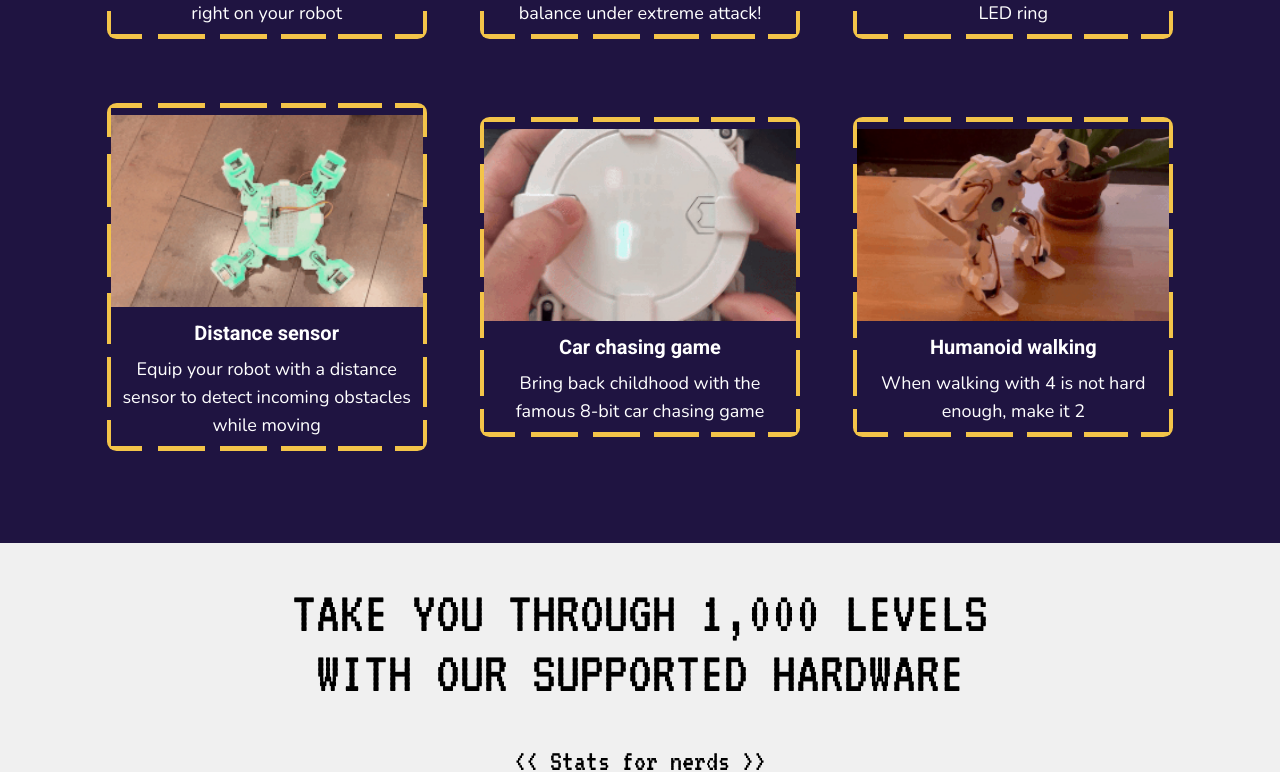
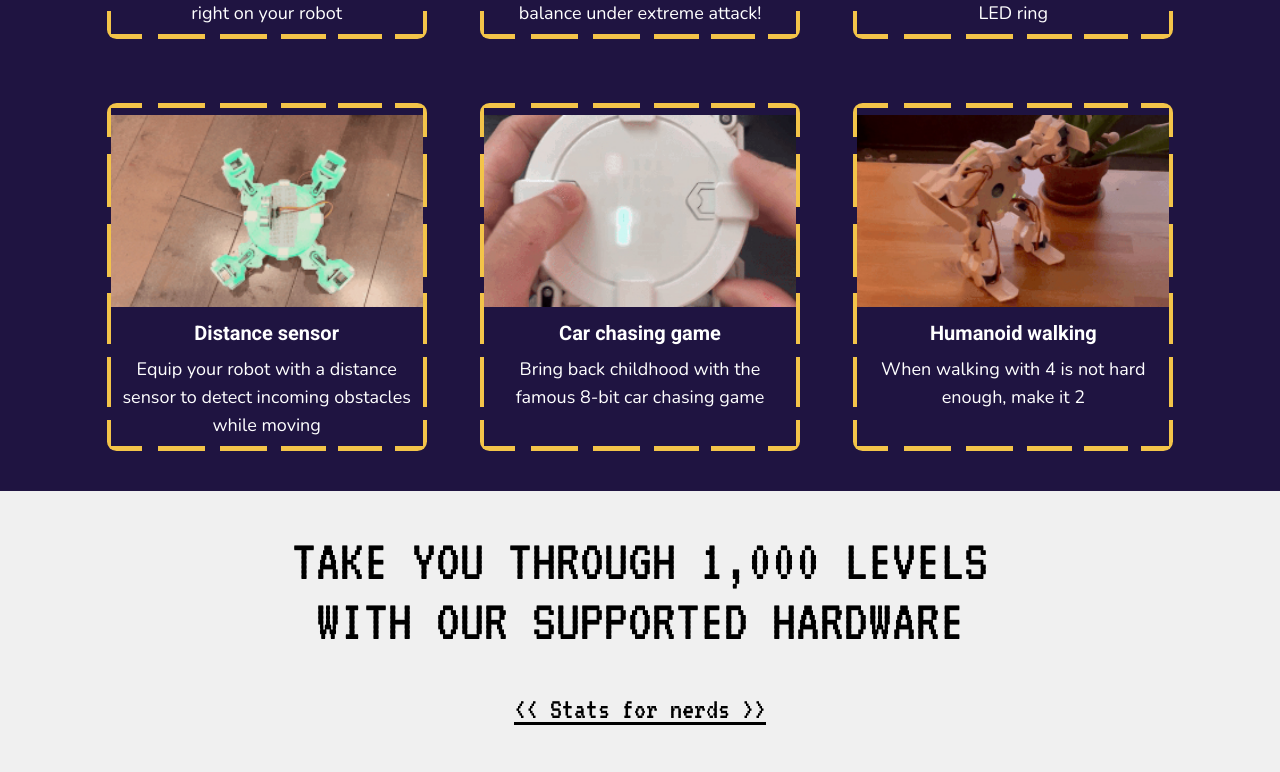
Before and after one commit to devcyobot/react-cyobot-landing-page, a Next.js app: page / in a window 1280 px wide. Shown: the part 3491-4263 px from the top of the page. Built offline with nearby package versions, Linux system fonts and the light colour scheme.

Commit message:
fix objects  alignment and sizes

```diff
--- a/src/app/components/footer/footer.tsx
+++ b/src/app/components/footer/footer.tsx
@@ -20,10 +20,11 @@ export default function Footer() {
 		},
 	];
 	return (
-		<footer className="text-center sm:text-start h-[30rem] sm:h-56 bg-brand-dark-2 w-full flex flex-col justify-evenly sm:grid grid-cols-[2fr_1fr_1fr_1fr] gap-x-5 grid-rows-1 p-6">
+		<footer className="h-[30rem] sm:h-56 bg-brand-dark-2 w-full p-6">
+			<div className="max-w-[1440px] mx-auto text-center sm:text-start h-full w-full flex flex-col justify-evenly sm:grid grid-cols-[2fr_1fr_1fr_1fr] gap-x-5 grid-rows-1">
 				<div className="grid grid-cols-1 sm:grid-cols-2 gap-x-2 items-center">
-				<div className="h-full w-full flex flex-col items-center justify-center">
-					<div className="relative h-1/2 w-full">
+					<div className="h-full sm:h-2/3 w-full grid grid-cols-1 grid-rows-2 items-center gap-y-2 sm:gap-y-0">
+						<div className="relative h-full w-full">
 							<Image
 								src="/cyobot-logo.png"
 								alt="CYOBot logo"
@@ -145,7 +146,7 @@ export default function Footer() {
 					<h4 className="font-vt323 text-lg sm:text-xl lg:text-2xl xl:text-3xl">
 						GET IN TOUCH
 					</h4>
-				<ul className="flex justify-evenly sm:justify-between w-4/5 mx-auto sm:mx-0">
+					<ul className="flex justify-evenly sm:justify-between w-1/2 sm:w-full lg:w-4/5 mx-auto sm:mx-0 max-w-96">
 						<Link
 							passHref={true}
 							target="_blank"
@@ -204,6 +205,7 @@ export default function Footer() {
 						</p>
 					</div>
 				</div>
+			</div>
 		</footer>
 	);
 }
--- a/src/app/components/ui/card.tsx
+++ b/src/app/components/ui/card.tsx
@@ -27,7 +27,7 @@ export default function Card({
 	if (color === 'purple') textColor = '#3e2486';
 	return (
 		<div
-			className={`bg-brand-${background} w-full h-full max-w-56 sm:max-w-80 max-h-fit text-center rounded-md ${className} card-${color}`}
+			className={`bg-brand-${background} w-full h-full max-w-52 lg:max-w-80 text-center rounded-md ${className} card-${color}`}
 		>
 			<figure
 				className="relative w-full h-16 lg:h-[12rem] mt-3"
--- a/src/app/home/ScheduleCall.tsx
+++ b/src/app/home/ScheduleCall.tsx
@@ -4,7 +4,7 @@ import Image from 'next/image';
 const ScheduleCall: FC = () => {
 	return (
 		<section className="relative bg-brand-gray-light h-[380px] w-full flex justify-between">
-			<div className="grid grid-cols-2 w-full justify-items-center items-center">
+			<div className="mx-auto max-w-[1440px] grid grid-cols-2 w-full justify-items-center items-center">
 				<div className="flex">
 					<Image
 						src="/steps-all-models.png"
--- a/src/app/home/levels/rewards.tsx
+++ b/src/app/home/levels/rewards.tsx
@@ -25,16 +25,21 @@ export default function Rewards({ data }: RewardsProps) {
 	const { currentDifficulty } = useDifficultyContext();
 
 	return (
-		<div className="h-[85rem] sm:h-[45rem] md:h-[40rem] lg:h-[60rem]">
+		<div className="h-full max-h- flex flex-col justify-evenly">
 			<h4
-				className="mt-14 mb-3 text-4xl font-vt323"
+				className="mt-14 text-4xl font-vt323"
 				style={{ color: currentDifficulty.color }}
 			>
 				PROJECTS
 			</h4>
+			{/* grid-cols-1 sm:grid-cols-2 md:grid-cols-3 grid-rows-${
+						3 * rowNum
+					} sm:grid-rows-3 lg:grid-rows-${rowNum} */}
 			<div
-				className={`mx-auto my-10 max-w-[1440px] w-full sm:w-[75%] md:w-full h-auto max-h-[27rem]
-					grid grid-cols-1 sm:grid-cols-2 md:grid-cols-3 grid-rows-${rowNum} place-items-center justify-items-center
+				className={`mx-auto my-10 max-w-[1440px] w-full sm:w-[75%] md:w-full h-auto
+					grid md:grid-rows-${rowNum} grid-rows-${
+					3 * rowNum
+				} grid-cols-1 md:grid-cols-3 place-items-center justify-items-center
 					gap-y-10 sm:gap-5 md:gap-10 lg:gap-5 xl:gap-y-16 xl:gap-x-0`}
 			>
 				{data.map((d) => {
```
Lines whose indentation alone changed are shown as unchanged.
